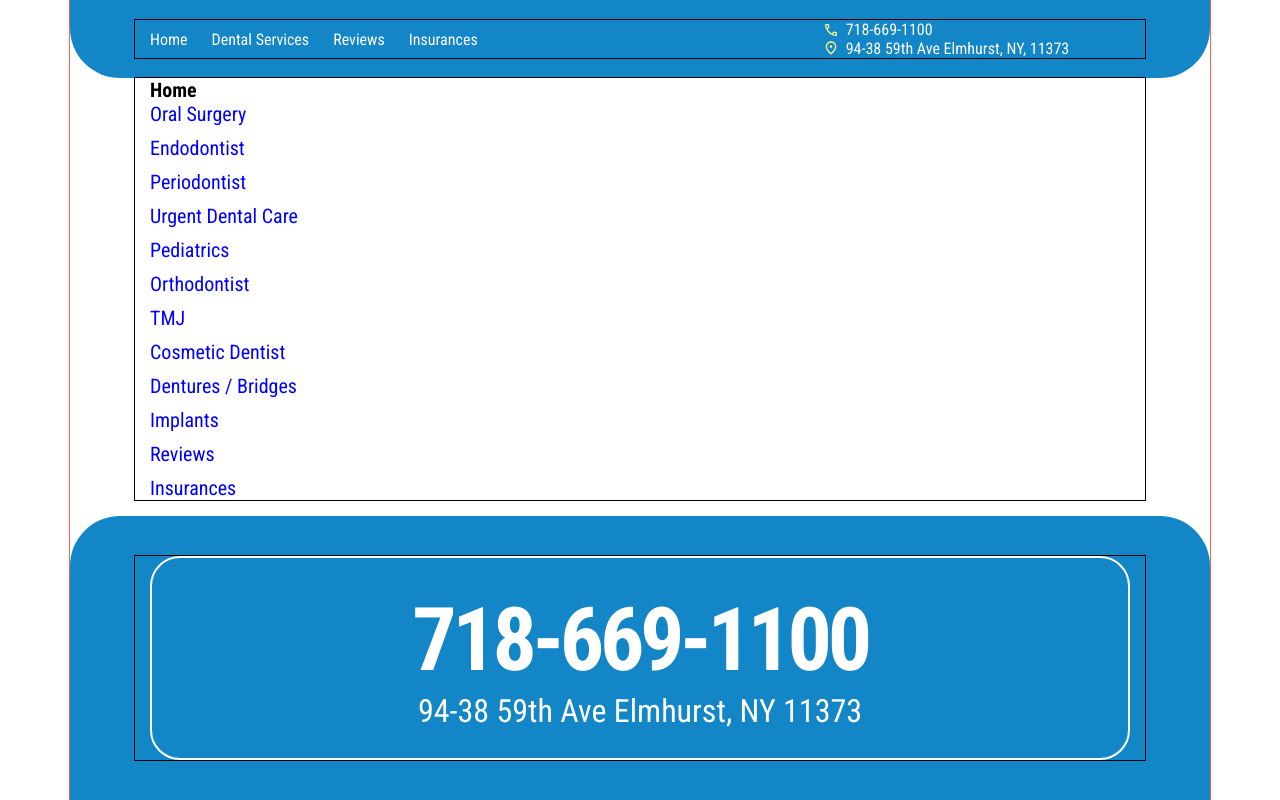
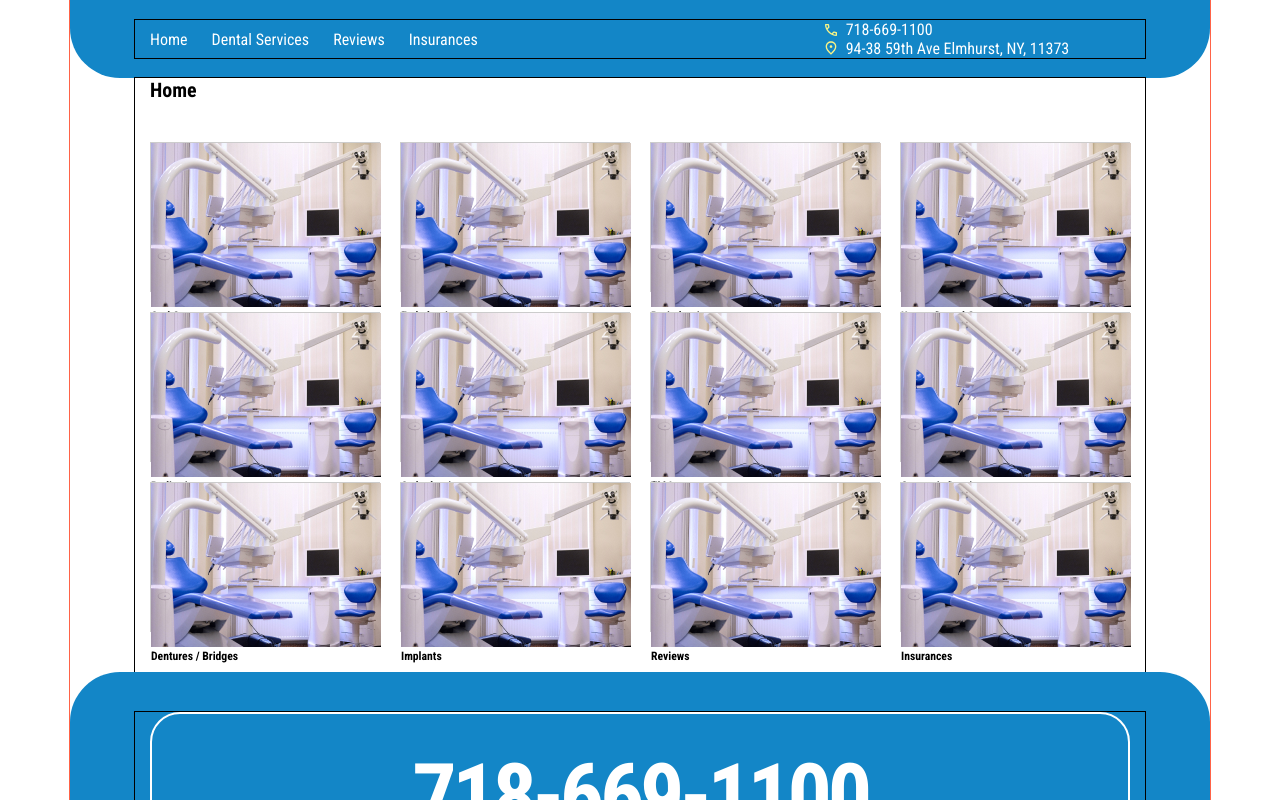
Before and after one commit to go-doc-web/dental-elida-app, a Next.js app: page / in a window 1280 px wide. Shown: the top 800 px of the page. Built offline with nearby package versions, Linux system fonts and the light colour scheme.

Commit message:
feat: section gallary create

```diff
--- a/src/app/globals.css
+++ b/src/app/globals.css
@@ -22,7 +22,7 @@ html {
 
 html,
 body {
-  height: 100%;
+  /* height: 100%; */
   max-width: 100vw;
   overflow-x: hidden;
 }
@@ -41,5 +41,5 @@ ul {
 }
 
 main {
-  flex: 1 1 auto;
+  /* flex: 1 1 auto; */
 }
--- a/src/app/page.js
+++ b/src/app/page.js
@@ -1,5 +1,5 @@
 import Image from "next/image";
-import styles from "./page.module.css";
+import css from "./page.module.css";
 import pages from "@/data/pages";
 import Link from "next/link";
 
@@ -7,15 +7,31 @@ export default function Home() {
   return (
     <>
       <h1>Home</h1>
-      <ul>
-        {pages.map((page) => (
-          <li key={page.id} style={{ fontSize: "2rem", marginBottom: "1rem" }}>
-            <Link key={page.id} href={page.link} style={{ color: "blue" }}>
-              {page.title}
-            </Link>
-          </li>
-        ))}
-      </ul>
+      <section className={css.sectionGallary}>
+        {/* сделать компонент */}
+        <h2 className={`${css.sectionTitle} ${css.visuallyHidden}`}>
+          Our services
+        </h2>
+        <ul className={css.wrapper}>
+          {pages.map(({ id, title, link, src }) => (
+            <li key={id}>
+              <Link href={link}>
+                <div className={css.Card}>
+                  <Image
+                    className={css.image}
+                    src={src}
+                    alt={title}
+                    width={230}
+                    height={164}
+                  />
+
+                  <h3 className={css.cardTitle}>{title}</h3>
+                </div>
+              </Link>
+            </li>
+          ))}
+        </ul>
+      </section>
     </>
   );
 }
--- a/src/app/page.module.css
+++ b/src/app/page.module.css
@@ -1,8 +1,22 @@
-/* .main {
-  display: flex;
-  flex-direction: column;
-  justify-content: space-between;
-  align-items: center;
-  padding: 6rem;
-  min-height: 90vh;
-} */
+.sectionGallary {
+  padding: 4rem 0;
+}
+.visuallyHidden {
+  position: absolute;
+  clip: rect(0 0 0 0);
+  width: 1px;
+  height: 1px;
+  margin: -1px;
+}
+
+.wrapper {
+  display: grid;
+  grid-template-columns: repeat(4, 230px);
+  gap: 2rem;
+}
+
+.Card {
+  width: 23rem;
+  height: 15rem;
+  border: 1px solid #ccc;
+}
--- a/src/componets/Wrapper/Wrapper.module.css
+++ b/src/componets/Wrapper/Wrapper.module.css
@@ -1,5 +1,5 @@
 .wrapper {
-  min-height: 100%;
+  /* min-height: 100%; */
   width: 100%;
   max-width: 114rem;
   display: flex;
--- a/src/data/pages.js
+++ b/src/data/pages.js
@@ -2,74 +2,74 @@ const pages = [
   {
     id: "1",
     title: "Oral Surgery",
-    link: "oral-surgery",
-    src: "../../public/img/hero/img_1.jpg",
+    link: "/oral-surgery",
+    src: "/img/hero/img_1.jpg",
   },
   {
     id: "2",
     title: "Endodontist",
-    link: "endodontist",
-    src: "../../public/img/hero/img_1.jpg",
+    link: "/endodontist",
+    src: "/img/hero/img_1.jpg",
   },
   {
     id: "3",
     title: "Periodontist",
-    link: "periodontist",
-    src: "../../public/img/hero/img_1.jpg",
+    link: "/periodontist",
+    src: "/img/hero/img_1.jpg",
   },
   {
     id: "4",
     title: "Urgent Dental Care",
-    link: "urgent-dental-care",
-    src: "../../public/img/hero/img_1.jpg",
+    link: "/urgent-dental-care",
+    src: "/img/hero/img_1.jpg",
   },
   {
     id: "5",
     title: "Pediatrics",
-    link: "pediatrics",
-    src: "../../public/img/hero/img_1.jpg",
+    link: "/pediatrics",
+    src: "/img/hero/img_1.jpg",
   },
   {
     id: "6",
     title: "Orthodontist",
-    link: "orthodontist",
-    src: "../../public/img/hero/img_1.jpg",
+    link: "/orthodontist",
+    src: "/img/hero/img_1.jpg",
   },
   {
     id: "7",
     title: "TMJ",
-    link: "tmj",
-    src: "../../public/img/hero/img_1.jpg",
+    link: "/tmj",
+    src: "/img/hero/img_1.jpg",
   },
   {
     id: "8",
     title: "Cosmetic Dentist",
-    link: "cosmetic-dentist",
-    src: "../../public/img/hero/img_1.jpg",
+    link: "/cosmetic-dentist",
+    src: "/img/hero/img_1.jpg",
   },
   {
     id: "9",
     title: "Dentures / Bridges",
-    link: "dentures-bridges",
-    src: "../../public/img/hero/img_1.jpg",
+    link: "/dentures-bridges",
+    src: "/img/hero/img_1.jpg",
   },
   {
     id: "10",
     title: "Implants",
-    link: "implants",
-    src: "../../public/img/hero/img_1.jpg",
+    link: "/implants",
+    src: "/img/hero/img_1.jpg",
   },
   {
     id: "11",
     title: "Reviews",
-    link: "reviews",
-    src: "../../public/img/hero/img_1.jpg",
+    link: "/reviews",
+    src: "/img/hero/img_1.jpg",
   },
   {
     id: "12",
     title: "Insurances",
-    link: "insurances",
-    src: "../../public/img/hero/img_1.jpg",
+    link: "/insurances",
+    src: "/img/hero/img_1.jpg",
   },
 ];
 
```
